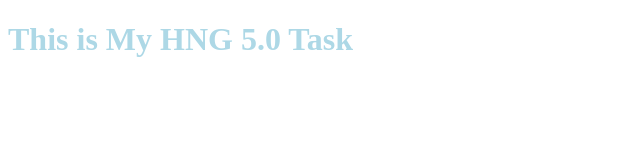
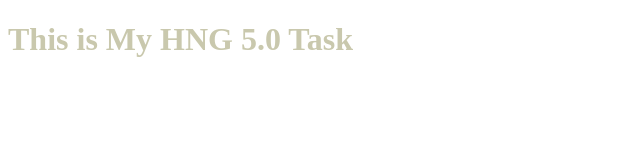
Before and after one commit to BoboFrank/HNGTask, a plain HTML site: page index.html in a window 1280 px wide. Both pictures are taken after a click on the element "This is My HNG 5.0 Task". Shown: the whole page, without its empty margins (0-640 px from the left). Drawn offline with Linux system fonts and the light colour scheme.

Commit message:
used arrow functions and made the color change effect on the h1 tag toggle between two colors.

```diff
--- a/index.html
+++ b/index.html
@@ -2,6 +2,7 @@
 <html>
 <head>
 	<title>My HNG Task</title>
+	<link rel="stylesheet" type="text/css" href="style.css">
 </head>
 <body>
 <div>
--- a/script.js
+++ b/script.js
@@ -1,5 +1,4 @@
 
-function changeColor() {
-    let H1 = document.getElementById("H1");
-    H1.style.color = "#add8e6";
-}
+let H1 = document.querySelector("h1");
+
+let changeColor = () => H1.classList.toggle("changeColor");
--- a/style.css
+++ b/style.css
@@ -0,0 +1,3 @@
+.changeColor {
+	color: #c9c8ad;
+}
```
